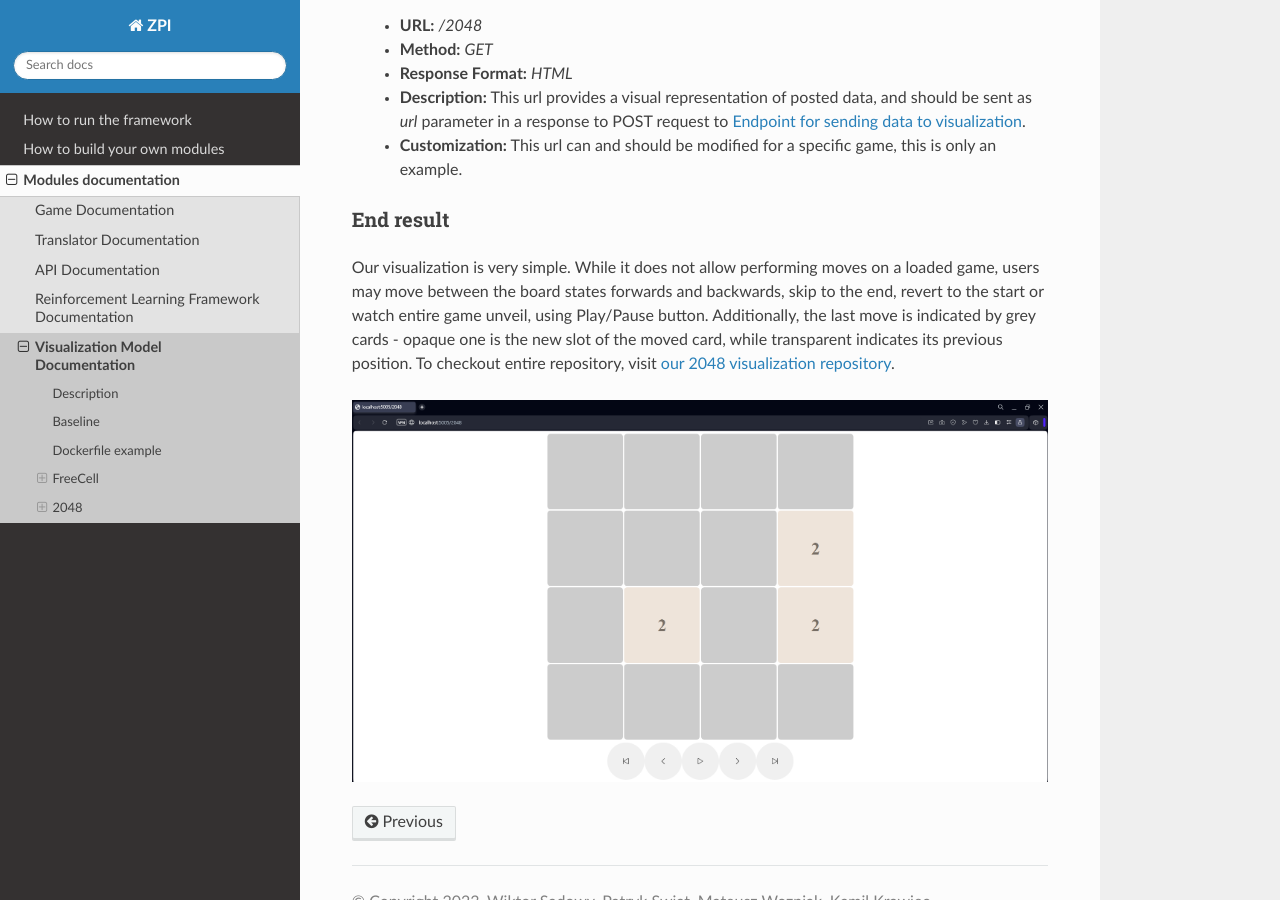
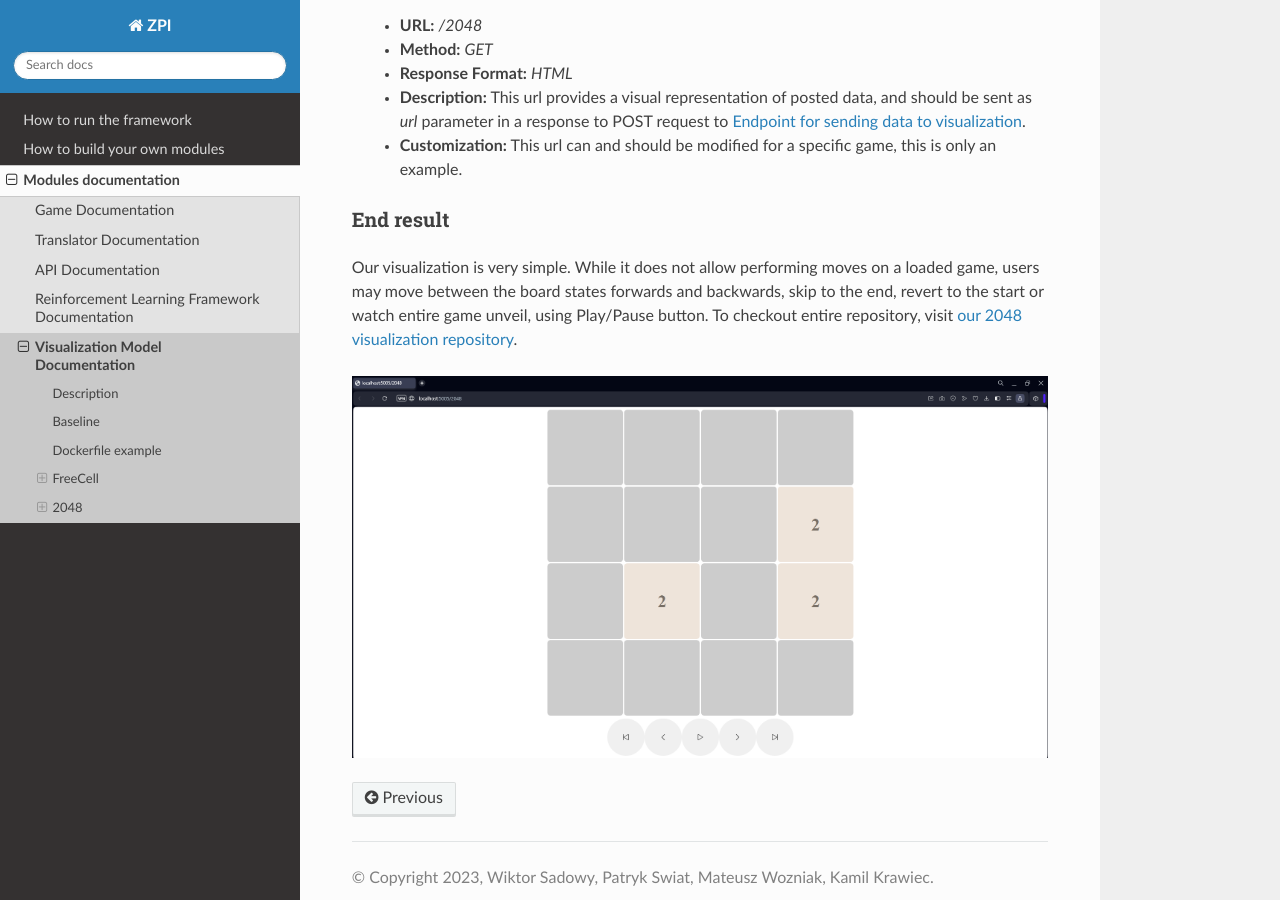
Before and after one commit to ZPI-2023-IST/Documentation, a Sphinx documentation site: the page built from source/modules/visualization.rst, in a window 1280 px wide and 900 px high, scrolled down 4228 px. Built offline with Sphinx 7.4.7 and the Read the Docs theme 2.0.0, drawn with Linux system fonts in a browser that asks for light colours; pages that are not in the unit, such as notebooks, are missing from menus.

Commit message:
Removed FreeCell unique description from 2048

```diff
--- a/source/modules/visualization.rst
+++ b/source/modules/visualization.rst
@@ -211,7 +211,6 @@ Visualization page
 End result
 """"""""""""""""""""""""""""""""""""""""""""""""""""""""
 Our visualization is very simple. While it does not allow performing moves on a loaded game, users may move between the board states forwards and backwards, skip to the end, revert to the start or watch entire game unveil, using Play/Pause button.
-Additionally, the last move is indicated by grey cards - opaque one is the new slot of the moved card, while transparent indicates its previous position.
 To checkout entire repository, visit `our 2048 visualization repository <https://github.com/ZPI-2023-IST/2048-Vis>`_.
 
 .. image:: ../assets/images/2048_vis.png
```
